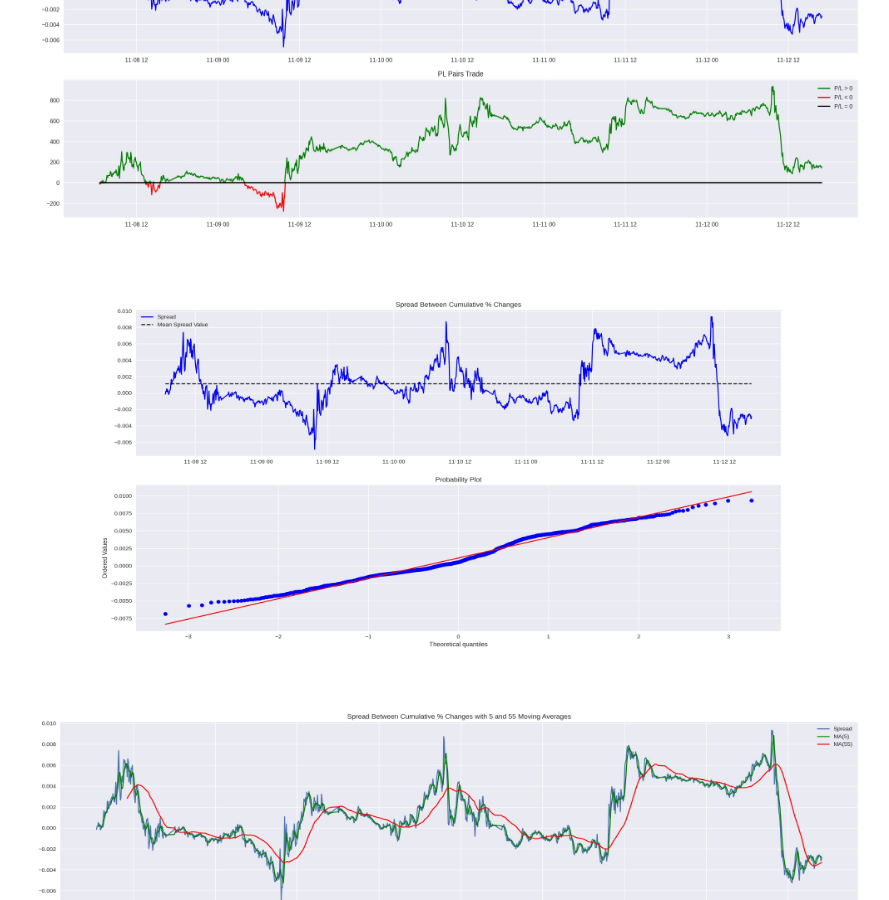
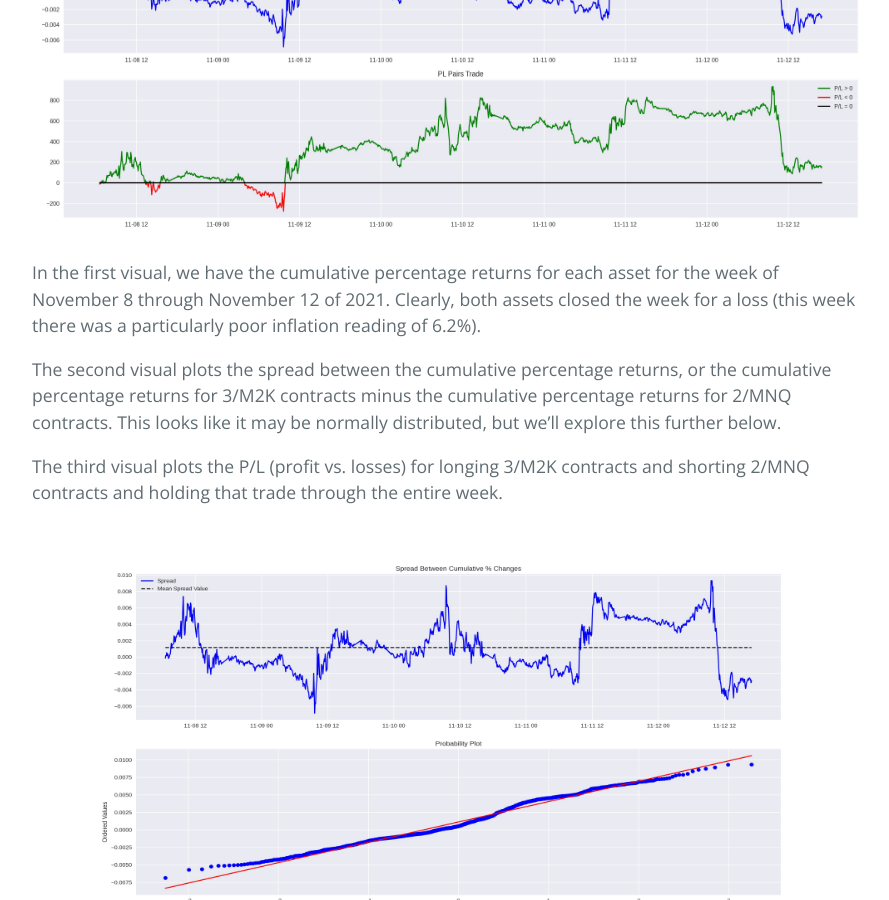
Before and after one commit to walkerhughes/portfolio, a Jekyll site: the page built from pairs_trading.md, in a window 1280 px wide and 900 px high, scrolled down 769 px. Shown: the whole window, without its empty margins (192-1081 px from the left). Built offline with Jekyll 4.4.1, drawn with Linux system fonts in a browser that asks for light colours; our own code applies the rules of GitHub Pages for plain Markdown files.

Commit message:
Update pairs_trading.md

```diff
--- a/pairs_trading.md
+++ b/pairs_trading.md
@@ -11,6 +11,12 @@ While we may not know the direction the market is going, pairs trading allows us
 
 <img src="pairs_trade_exploration.jpg" width="1100" height="500">
 
+In the first visual, we have the cumulative percentage returns for each asset for the week of November 8 through November 12 of 2021. Clearly, both assets closed the week for a loss (this week there was a particularly poor inflation reading of 6.2%).
+
+The second visual plots the spread between the cumulative percentage returns, or the cumulative percentage returns for 3/M2K contracts minus the cumulative percentage returns for 2/MNQ contracts. This looks like it may be normally distributed, but we’ll explore this further below.
+
+The third visual plots the P/L (profit vs. losses) for longing 3/M2K contracts and shorting 2/MNQ contracts and holding that trade through the entire week.
+
 <img src="spread_normality.jpg" width="1100" height="425">
 
 <img src="z_scores_moving_averages.jpg" width="1100" height="425">
```
